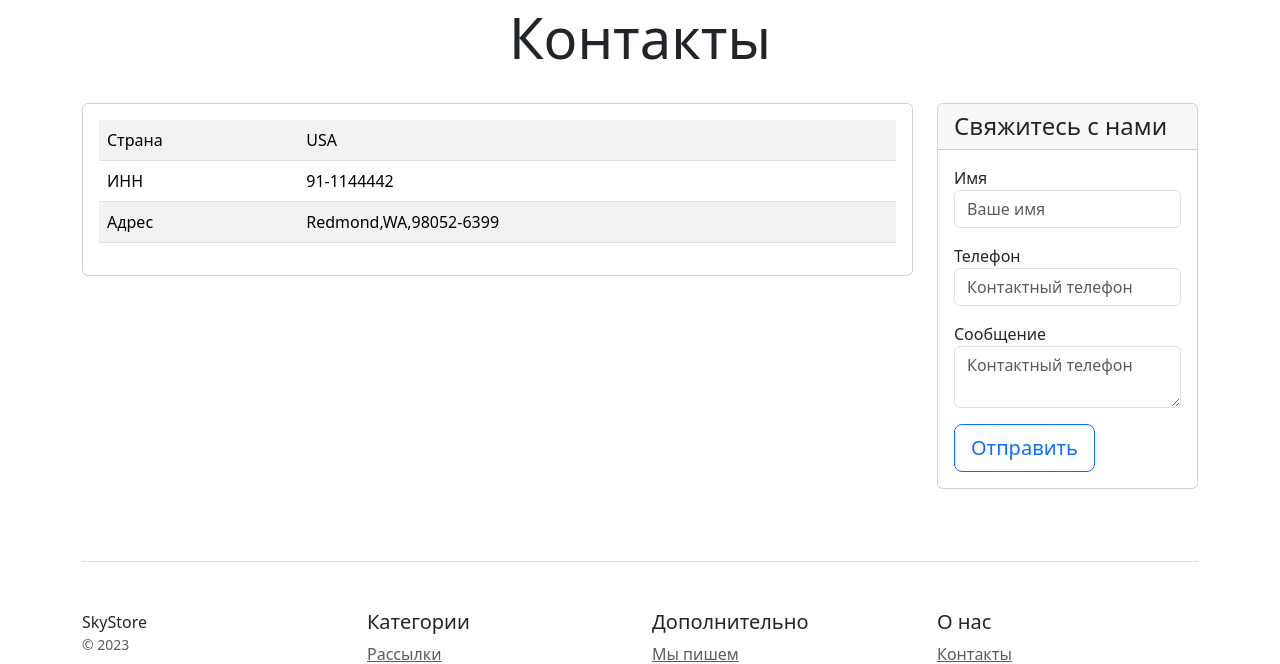
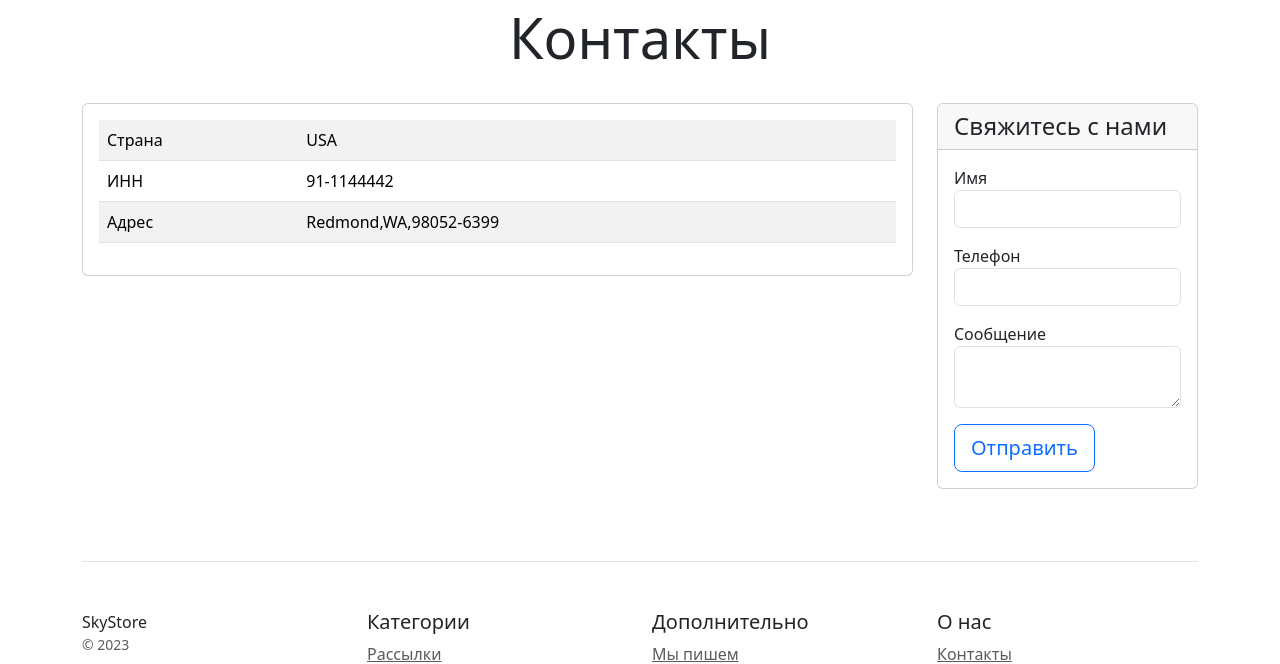
Before and after one commit to GrandBalaxon/CoreShop-Django, a Django app: page /contacts/ in a window 1280 px wide. Shown: the part 135-799 px from the top of the page. Run offline with Django 5.2, Linux system fonts and the light colour scheme; some libraries are stand-ins or nearby versions.

Commit message:
feat: adjusted 'index' and 'contacts' html files style

```diff
--- a/catalog/templates/catalog/contacts.html
+++ b/catalog/templates/catalog/contacts.html
@@ -4,10 +4,13 @@
     <meta charset="utf-8">
     <meta name="viewport" content="width=device-width, initial-scale=1">
     <title>Skystore</title>
+
     <!-- Подключение Bootstrap CSS -->
     <link rel="stylesheet" href="/static/css/bootstrap.min.css">
+
 </head>
 <body>
+<!-- Верхнее меню -->
 <div class="d-flex flex-column flex-md-row align-items-center p-3 px-md-4 mb-3 bg-white border-bottom box-shadow">
     <h5 class="my-0 mr-md-auto font-weight-normal">Skystore</h5>
     <nav class="ms-5">
@@ -16,6 +19,7 @@
     </nav>
 </div>
 
+<!-- Основная страница -->
 <div class="pricing-header px-3 py-3 pt-md-5 pb-md-4 mx-auto text-center">
     <h1 class="display-4">Контакты</h1>
 </div>
@@ -52,15 +56,15 @@
                         {% csrf_token %}
                         <div class="mb-3">
                             <label for="name">Имя</label>
-                            <input type="text" name="name" class="form-control" id="name" placeholder="Ваше имя" required>
+                            <input type="text" name="name" class="form-control" id="name" placeholder="" required>
                         </div>
                         <div class="mb-3">
                             <label for="phone">Телефон</label>
-                            <input type="text" name="phone" class="form-control" id="phone" placeholder="Контактный телефон" required>
+                            <input type="text" name="phone" class="form-control" id="phone" placeholder="" required>
                         </div>
                         <div class="mb-3">
                             <label for="message">Сообщение</label>
-                            <textarea type="text" name="message" class="form-control" id="message" placeholder="Контактный телефон" required></textarea>
+                            <textarea type="text" name="message" class="form-control" id="message" placeholder="" required></textarea>
                         </div>
                         <button type="submit" class="btn btn-lg btn-block btn-outline-primary">Отправить</button>
                     </form>
@@ -69,6 +73,7 @@
         </div>
     </div>
 
+    <!-- Нижняя часть страницы -->
     <footer class="pt-4 my-md-5 pt-md-5 border-top">
         <div class="row">
             <div class="col-12 col-md">
@@ -100,7 +105,9 @@
         </div>
     </footer>
 </div>
+
 <!-- Подключение Bootstrap JS -->
 <script src="/static/js/bootstrap.bundle.min.js"></script>
+
 </body>
 </html>
```
Also changed, not shown: catalog/templates/catalog/index.html (+7 -0 lines).
